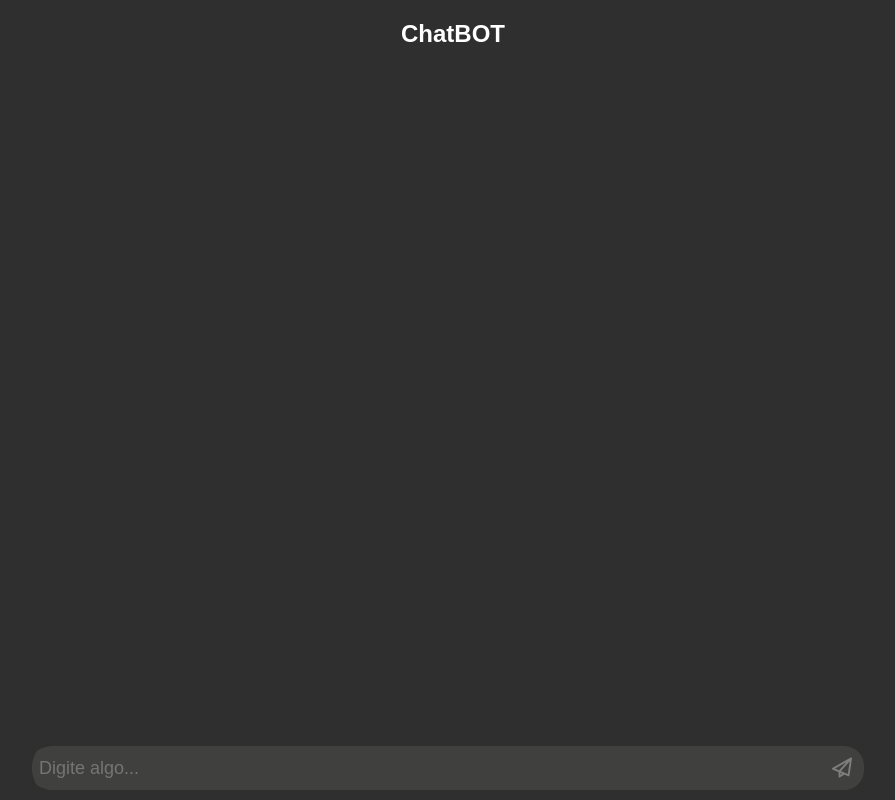
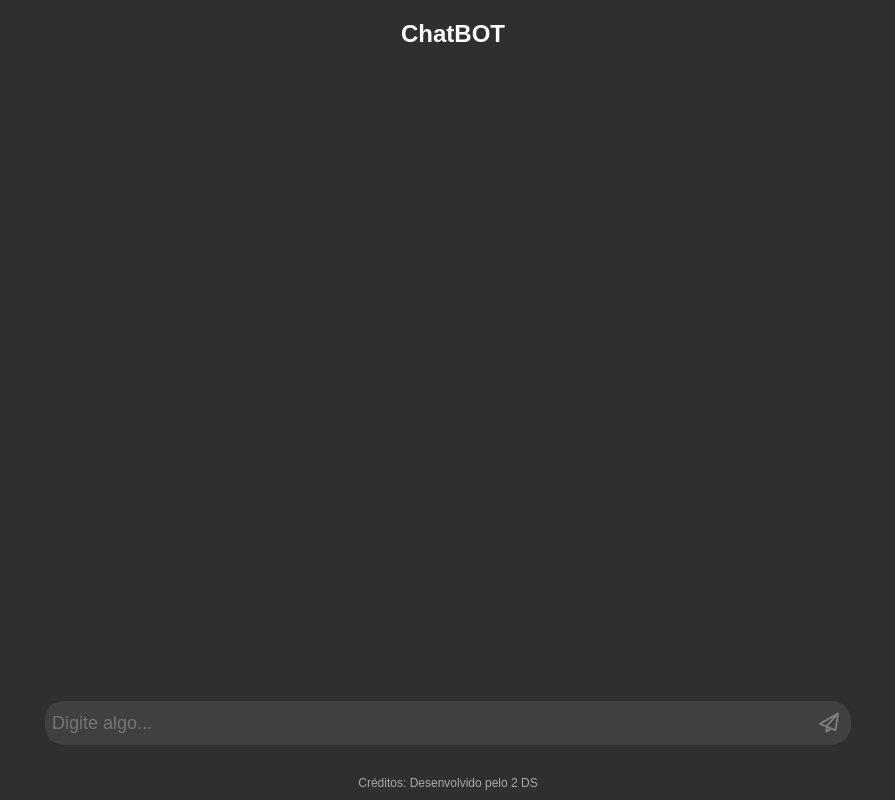
Before and after one commit to richarlisonn/ChatBOT-Escolar, a Flask app: page / in a window 1280 px wide. Shown: the whole page, without its empty margins (192-1087 px from the left). Run offline with Flask 3, Linux system fonts and the light colour scheme; some web fonts are replaced.

Commit message:
Chat bot 1.1:  Adicioçoes de novas funcinalidades, como aprendizagem de maquina e mudagem no layout.

```diff
--- a/app.py
+++ b/app.py
@@ -1,42 +1,97 @@
-from flask import Flask, render_template, request, jsonify
 import openai
+from flask import Flask, render_template, request, jsonify, session
 from dotenv import load_dotenv
 import os
+import json
+from difflib import SequenceMatcher
 
-# Configure sua chave da OpenAI (Certifique-se de configurar a chave corretamente)
+# Carregar variáveis de ambiente
 load_dotenv()
 openai.api_key = os.getenv("OPENAI_API_KEY")
 
 app = Flask(__name__)
 
+# Configurar chave secreta para o Flask usar sessões
+app.secret_key = 'sua_chave_secreta_aqui'  # Troque por uma chave secreta real
+
+# Função para carregar o FAQ de um arquivo JSON
+def carregar_faq(arquivo="faq.json"):
+    try:
+        with open(arquivo, "r", encoding="utf-8") as f:
+            faq = json.load(f)
+            print("FAQ carregado com sucesso:", faq)  # Depuração
+            return faq
+    except Exception as e:
+        print(f"Erro ao carregar o FAQ: {e}")
+        return {}
+
+# Carregar FAQ
+respostas_prontas = carregar_faq()
+
+# Função para encontrar a resposta mais próxima no FAQ
+def get_closest_faq_answer(pergunta, threshold=0.6):
+    pergunta = pergunta.lower().strip()
+    melhor_match = None
+    maior_similaridade = 0
+
+    for chave in respostas_prontas.keys():
+        similaridade = SequenceMatcher(None, pergunta, chave.lower()).ratio()
+        if similaridade > maior_similaridade and similaridade >= threshold:
+            melhor_match = chave
+            maior_similaridade = similaridade
+
+    if melhor_match:
+        return respostas_prontas[melhor_match]
+    return None
+
+# Função para enviar a mensagem para a API da OpenAI
+def enviar_mensagem(mensagem, lista_mensagens):
+    try:
+        # Adiciona a mensagem do usuário ao histórico
+        lista_mensagens.append({"role": "user", "content": mensagem})
+
+        # Envia a sequência de mensagens para o modelo
+        response = openai.ChatCompletion.create(
+            model="gpt-3.5-turbo",  # ou o modelo que você está usando
+            messages=lista_mensagens
+        )
+
+        # Obtenha a resposta do modelo
+        resposta = response["choices"][0]["message"]["content"]
+
+        # Adiciona a resposta do modelo ao histórico
+        lista_mensagens.append({"role": "assistant", "content": resposta})
+
+        return resposta
+    except Exception as e:
+        print(f"Erro ao enviar mensagem: {e}")
+        return "Desculpe, houve um erro inesperado. Tente novamente mais tarde."
+
 # Rota principal
 @app.route("/", methods=['GET', 'POST'])
 def homepage():
+    # Inicializa o histórico de mensagens
+    if 'historico' not in session:
+        session['historico'] = []
+
     if request.method == 'POST':
-        text = request.form.get('prompt')  # Obtém a mensagem do usuário
+        text = request.form.get('prompt', '').strip()
+        if not text:
+            return jsonify({"response": "Por favor, digite algo para que eu possa ajudar."})
 
-        # Chama a função que envia a mensagem para a API
-        resposta = enviar_mensagem(text)
+        # Verifica no FAQ primeiro
+        resposta_faq = get_closest_faq_answer(text)
+        if resposta_faq:
+            # Caso encontre no FAQ, retorna essa resposta
+            return jsonify({"response": resposta_faq})
 
-        # Retorna a resposta para o frontend
-        return jsonify({"response": resposta['content']})
+        # Caso contrário, usa o modelo do OpenAI para gerar uma resposta com base no histórico
+        resposta = enviar_mensagem(text, session['historico'])
+
+        # Retorna a resposta do modelo
+        return jsonify({"response": resposta})
 
     return render_template("index.html")
 
-def enviar_mensagem(mensagem):
-    try:
-        # Envia a mensagem para o modelo GPT
-        response = openai.ChatCompletion.create(
-            model="gpt-3.5-turbo",
-            messages=[{"role": "user", "content": mensagem}]
-        )
-
-        # Retorna a resposta do modelo
-        return response["choices"][0]["message"]
-
-    except Exception as e:
-        # Em caso de erro, exibe uma mensagem padrão
-        return {"content": "Desculpe, houve um erro ao processar a sua solicitação."}
-
 if __name__ == "__main__":
     app.run(debug=True)
--- /dev/null
+++ b/faq.json
@@ -0,0 +1,17 @@
+{
+  "Olá": "Olá, como posso ajudar te ajudar?",
+  "Qual nome da escola?": "E.E Carlos Gomes",
+  "Qual tipo da escola?": "EE",
+  "Qual a Diretoria de Ensino?": "Diretoria de Ensino",
+  "Qual endereço da escola?": "ANTONIO BERNARDO SILVESTRE, 203 AVENIDA. VILA SAO SILVESTRE ZONA LESTE. 08011-390 São Paulo - SP.",
+  "Qual telefone atual da escola": "(11) 2297-1079",
+  "Qual cep da escola?": "08011-390",
+  "Qual rua da escola?": "ANTONIO BERNARDO SILVESTRE, 203 AVENIDA. VILA SAO SILVESTRE ZONA LESTE.",
+  "Qual estado é a escola?": "São Paulo - SP.",
+  "Qual Código INEP da escola?": "35002902",
+  "Quais são as etapas de ensino?": "Ensino Fundamental, Ensino Médio",
+  "Qual tipo de horario?": "Horário Integral",
+  "Qual á Infraestrutura da escola?": "Escolas com Acessibilidade, Dependências com Acessibilidade, Sanitário com Acessibilidade, Alimentação fornecida, Água filtrada, Sanitário dentro da escola, Biblioteca, Cozinha, Láb. Informática, Láb. Ciências, Sala de Leitura, Quadra de Esportes",
+  "Quais são as Diciplinas Fornecidas?": "Língua/ Literatura Portuguesa, Educação Física, Artes (Educação Artística, Teatro, Dança, Música, Artes Plásticas e outras), Língua/ Literatura estrangeira - Inglês, Matemática, Ciências, História, Geografia, Outras disciplinas",
+  "Qual sua fonte de informaçoes?": "Censo Escolar"
+}
--- a/static/styles.css
+++ b/static/styles.css
@@ -10,30 +10,33 @@
 body{
   background-color: rgb(48, 47, 47);
   position: relative;
-  overflow-x: hidden
-
-
+  overflow-x: hidden;
 }
 
-#app{
+#app {
   width: 100vw;
+  height: 90vh; /* Limita a altura da página */
+  max-height: 90vh;
+  padding: 20px;
   background-color: rgb(48, 47, 47);
   display: flex;
   flex-direction: column;
   align-items: center;
-  justify-content: center;
-
-
+  justify-content: flex-start;
+  overflow-x: hidden; /* Esconde a rolagem horizontal */
 }
 
-#chat_container{
+#chat_container {
   flex: 1;
   width: 100%;
-  height: 100%;
+  max-width: 100%; /* Evita a rolagem horizontal */
+  max-height: calc(90vh - 100px); /* Limita a altura do container antes da área de digitação */
   display: flex;
   flex-direction: column;
   gap: 10px;
-
+  padding: 20px;
+  overflow-y: auto; /* Permite apenas rolagem vertical */
+  overflow-x: hidden; /* Esconde a rolagem horizontal */
 }
 
 form{
@@ -48,7 +51,8 @@ form{
   flex-direction: row;
   gap: 10px;
   border-radius: 20px;
-
+  position: relative;
+  top: -1%;
 }
 
 input{
@@ -71,6 +75,15 @@ button{
   color: #807f7f;
 }
 
+#creditos {
+  position: fixed;
+  bottom: 10px; /* Alinha o texto ao fundo da página */
+  left: 50%; /* Centraliza horizontalmente */
+  transform: translateX(-50%); /* Ajusta o posicionamento para centralizar corretamente */
+  font-size: 12px; /* Tamanho pequeno do texto */
+  color: #aaa; /* Cor clara e discreta */
+  text-align: center; /* Centraliza o texto */
+}
 form i{
   font-size: 20px;
   padding: 10px;
@@ -130,3 +143,27 @@ form i:hover{
   font-size: 20px;
   margin: 5px 0;
 }
+
+
+::-webkit-scrollbar {
+  width: 12px;
+  height: 12px;
+}
+
+
+::-webkit-scrollbar-track {
+  background-color: #333;
+  border-radius: 10px;
+}
+
+
+::-webkit-scrollbar-thumb {
+  background-color: #555;
+  border-radius: 10px;
+  border: 2px solid #333;
+}
+
+
+::-webkit-scrollbar-thumb:hover {
+  background-color: #777;
+}
--- a/templates/index.html
+++ b/templates/index.html
@@ -19,8 +19,10 @@
             <button type="submit"><i class="fa-regular fa-paper-plane"></i></button>
         </form>
     </main>
-    <div class="border-left" id="border"></div>
-    <div class="border-right" id="border"></div>
+
+    <div id="creditos">
+        <p>Créditos: Desenvolvido pelo 2 DS </p>
+    </div>
 
     <script type="module" src="static/main.js"></script>
 </body>
```
Also changed, not shown: main.py (+22 -38 lines).
